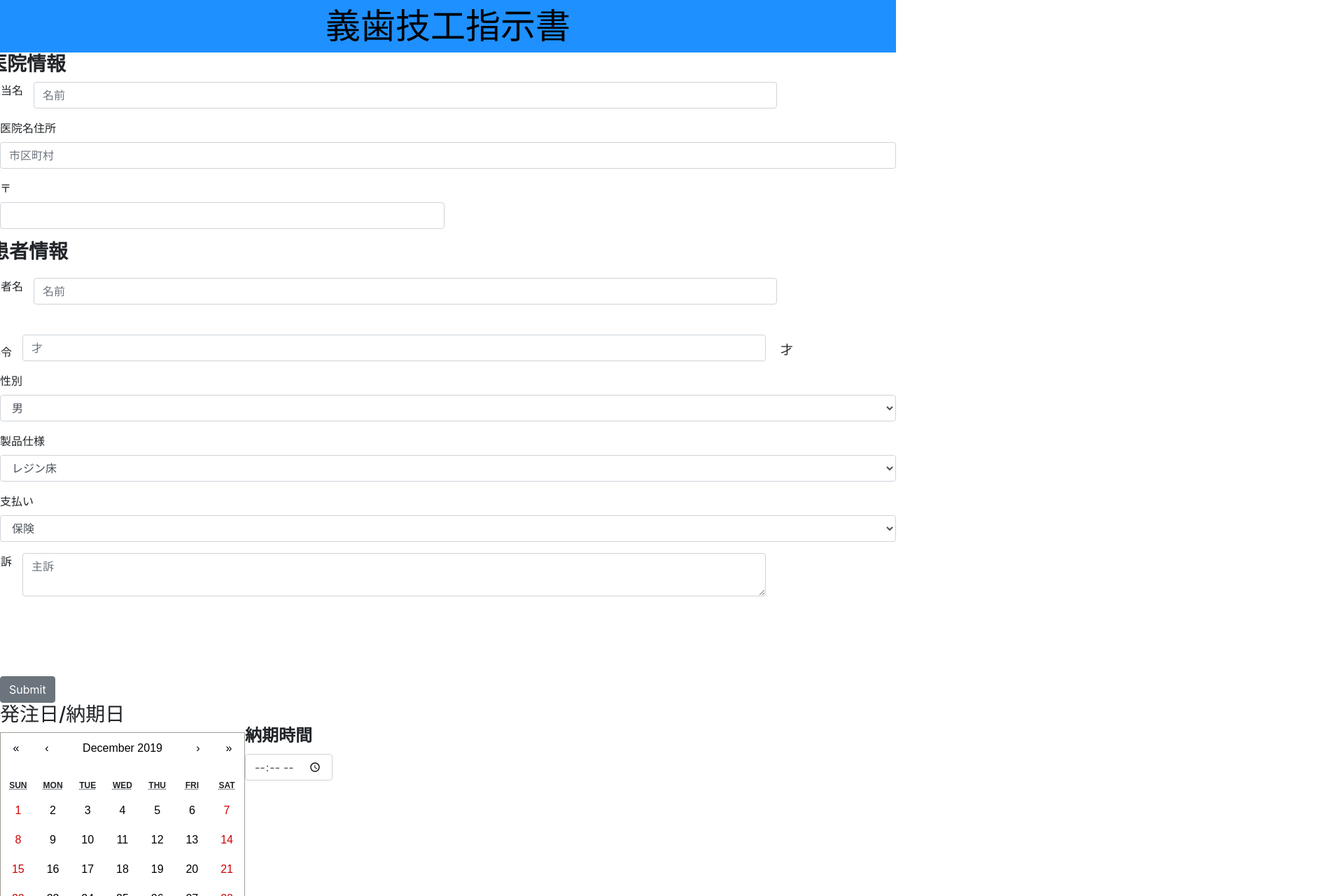
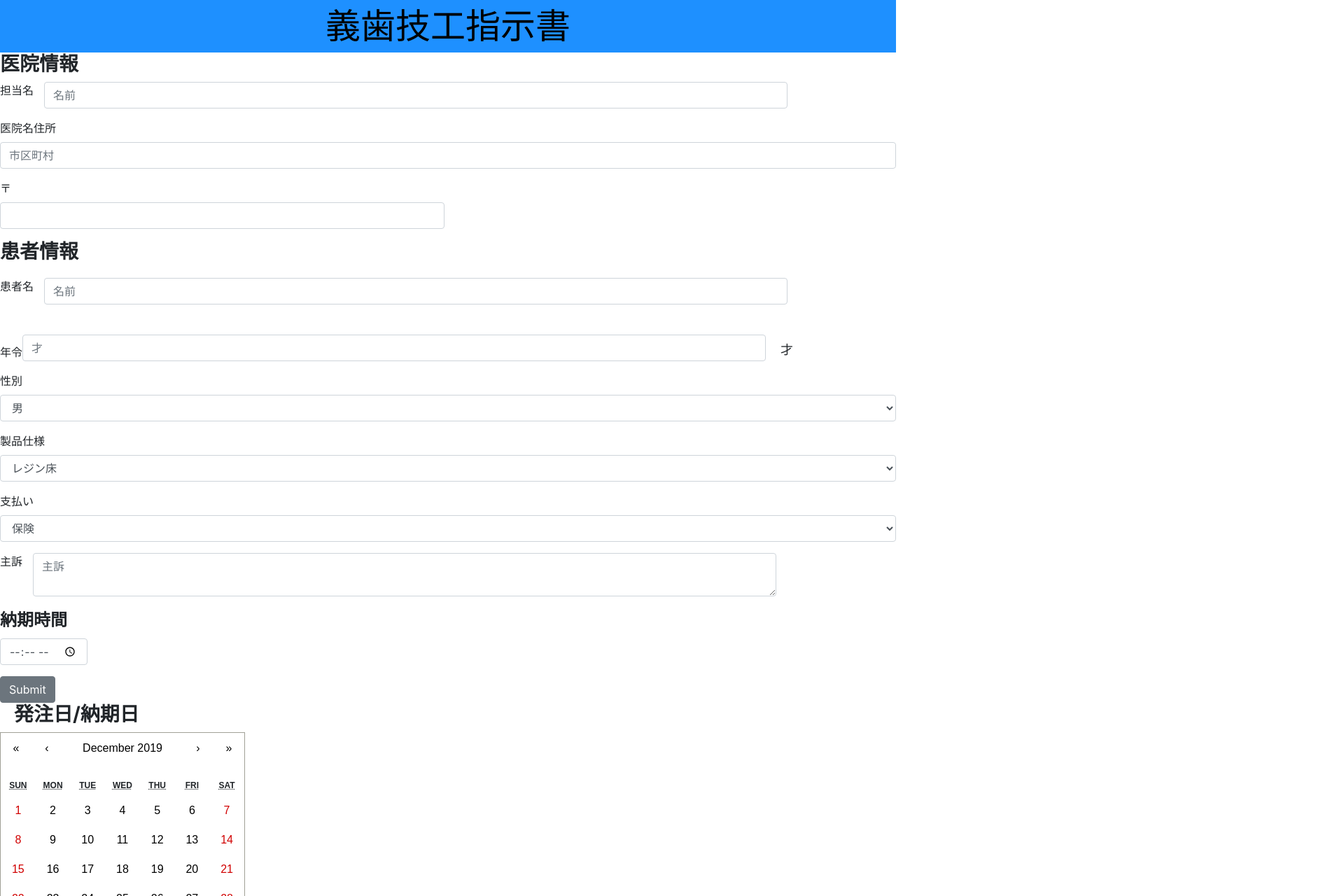
Before and after one commit to JustinTheeDude/dentist-app, a React (Create React App) app: page / in a window 1280 px wide. Shown: the top 1280 px of the page at 70% size, 1920 px wide, since content can reach past the window. Built offline with nearby package versions, Linux system fonts and the light colour scheme.

Commit message:
fixed css alignment issues

```diff
--- a/src/App.css
+++ b/src/App.css
@@ -1,3 +1,4 @@
+
 .App {
   text-align: center;
 }
@@ -14,8 +15,10 @@
 }
 
 .App-header {
-    background-color: dodgerblue;
+  background-color: #282c34;
   min-height: 100vh;
+  display: flex;
+  flex-direction: column;
   align-items: center;
   justify-content: center;
   font-size: calc(10px + 2vmin);
@@ -45,14 +48,19 @@
     max-width: 1300px;
     left:0px;
     margin: auto;
+    overflow: hidden;
 }
 
 .hospital-info-header {
     position: relative;
     font-weight: bold;
-    left: -18px;
+    left: auto;
 }
 
+.doctor-name {
+  position: relative;
+  left: 15px;
+}
 .age-div{
     position: relative;
     left: 1083px;
@@ -62,7 +70,7 @@
 
 .age-label{
     position: relative;
-    left: 0px;
+    left: 15px;
     top: 40px;
 }
 .order-div{
@@ -85,23 +93,37 @@
 
 .patient-info-header {
     position: relative;
-    left: -15px;
+    left: 0px;
     padding-bottom: 1%;
     font-weight: bold;
 }
 
-.order-header {
+.patient-name {
   position: relative;
+  left: 15px;
+}
+
+.order-heading {
+    position: relative;
+    width: 300px;
     top: 0px;
-    left: 70px;
+    left: 20px;
     font-weight: bold;
 }
 
+.main-complaint-label{
+  position: relative;
+  left: 15px;
+}
 .delivery-time {
     position: relative;
     width: 125px;
-    left: 350px;
-    top: 165px;
+    left: 0px;
+    top: 0px;
     font-weight: bold;
     font-size: x-large;
 }
+
+/* .delivery-div {
+    color:red;
+} */
--- a/src/App.js
+++ b/src/App.js
@@ -2,6 +2,7 @@ import React, {Component} from "react";
 import Header from "./Components/Header";
 import MainInfo from "./Components/MainInfo";
 import Calendar from "react-calendar";
+// import DeliveryDate from "./Components/DeliveryDate";
 import "bootstrap/dist/css/bootstrap.css";
 import "./App.css";
 
@@ -13,6 +14,15 @@ class App extends Component {
 
     onChange = date => this.setState({ date })
 
+    // onclick = (value, event) => {
+    //     let dateOrder =  value[0].toString().slice(0,16)
+    //     let dueDate = value[1].toString().slice(0,16)
+    //     return [dateOrder, dueDate]
+    // }
+
+    // dates = this.onclick();
+    // firstDate = this.dates[0]
+    // secondDate = this.dates[1]
     render() {
 
         return (
@@ -20,7 +30,10 @@ class App extends Component {
                 <Header />
                 <MainInfo />
                 <h3 className="order-heading">発注日/納期日</h3>
-                <Calendar selectRange={true} onChange={(value) => console.log('Start date is:', value[0].toString().slice(0,16), 'Finish date is:', value[1].toString().slice(0,16))} calendarType="US" />
+                <Calendar
+                 selectRange={true}  calendarType="US"
+                //  onChange={(value, event) => value ? <DeliveryDate orderDate={this.value[0].toString().slice(0,16)} dueDate={this.value[1].toString().slice(0,16)}/> : null}
+                />
             </div>
         );
     }
--- /dev/null
+++ b/src/Components/DeliveryDate.js
@@ -0,0 +1,12 @@
+import React from "react";
+import { Fragment } from "react";
+const DeliveryDate = (props) => {
+    return (
+        <Fragment>
+        {/* <h3>Order dates</h3> */}
+            <div className="delivery-div"> order date is: {this.props.orderDate}/Your order date is: {this.props.dueDate}</div>
+        </Fragment>
+    )
+}
+
+export default DeliveryDate;
--- a/src/Components/MainInfo.js
+++ b/src/Components/MainInfo.js
@@ -16,7 +16,7 @@ class MainInfo extends Component {
         return (
             <Form id="main_form" className="main-form">
                 <h3 className="hospital-info-header">医院情報</h3>
-                <FormGroup row >
+                <FormGroup row className="doctor-name" >
                     <Label >担当名</Label>
                     <Col sm={10}>
                         <Input type="text" name="text" placeholder="名前" />
@@ -35,7 +35,7 @@ class MainInfo extends Component {
                     </Col>
                     </Row>
                 <h3　className="patient-info-header">患者情報</h3>
-                <FormGroup row >
+                <FormGroup row className="patient-name" >
                     <Label>患者名</Label>
                     <Col sm={10}>
                         <Input type="text" name="text" placeholder="名前" />
@@ -72,7 +72,7 @@ class MainInfo extends Component {
                     <option>自費</option>
                     </Input>
                 </FormGroup>
-                <FormGroup row>
+                <FormGroup row className="main-complaint-label">
                     <Label>主訴</Label>
                     <Col sm={10}>
                         <Input type="textarea" name="text" placeholder="主訴" />
```
Lines whose indentation alone changed are shown as unchanged.
